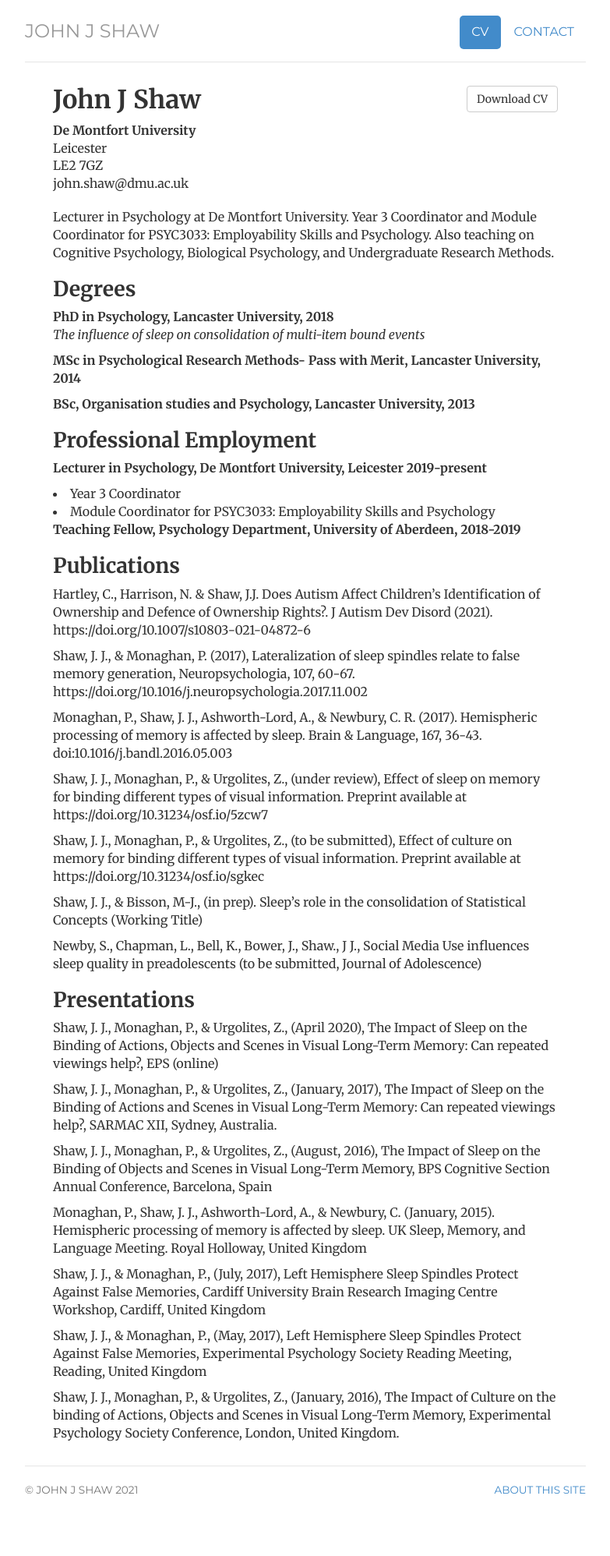
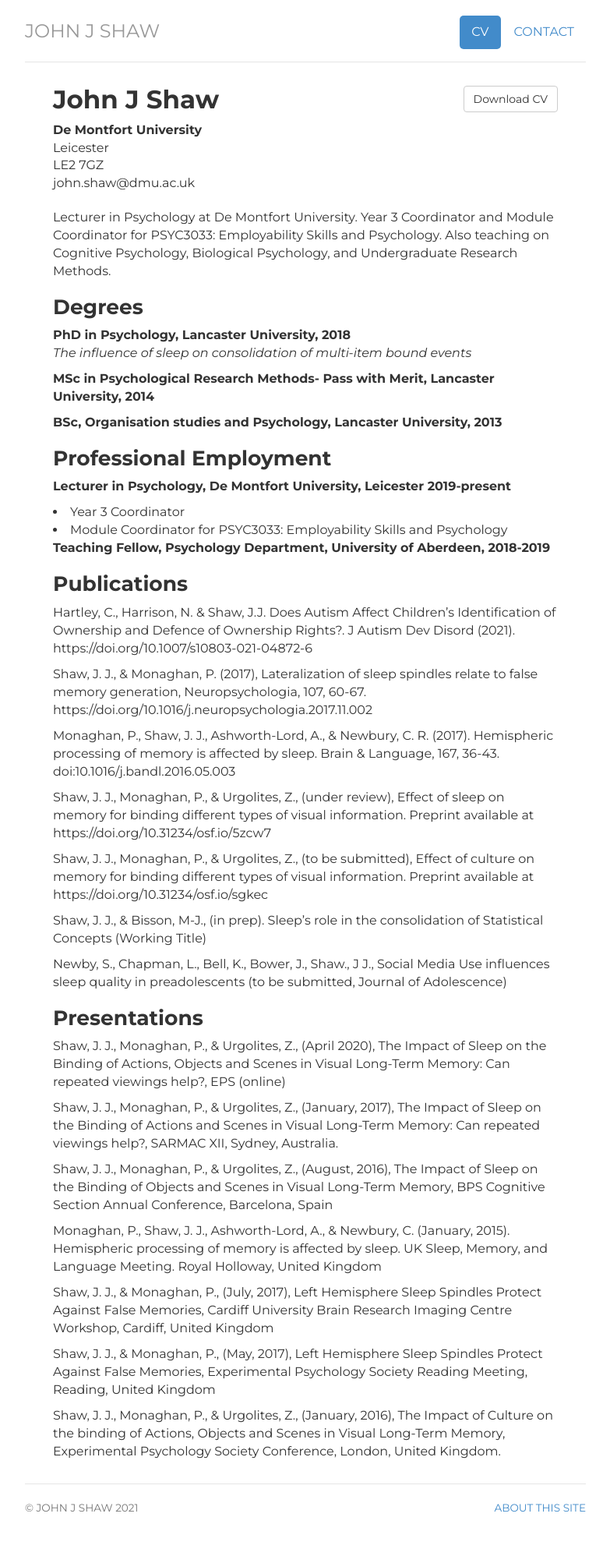
Before and after one commit to JohnJShaw/johnjshaw.github.io, a Jekyll site: the page built from cv/index.html, in a window 1280 px wide. Shown: the whole page at 78% size, without its empty margins (248-1031 px from the left). Built offline with Jekyll 4.4.1, drawn with Linux system fonts in a browser that asks for light colours; before the commit the page ends 1973 px from its top, so only the background shows below that.

Commit message:
Update style.css

```diff
--- a/css/style.css
+++ b/css/style.css
@@ -1,9 +1,9 @@
 @import url(http://fonts.googleapis.com/css?family=Merriweather:300,300italic,400,400italic,700,700italic);
-@import url(http://fonts.googleapis.com/css?family=Montserrat);
+@import url(http://fonts.googleapis.com/css?family=Montserrat:300,300italic,400,400italic,700,700italic);
 
-body { padding-top: 20px; padding-bottom: 40px; font-family: 'Merriweather', Georgia, Times; font-size: 16px; }
+body { padding-top: 20px; padding-bottom: 40px; font-family: 'Montserrat', Helvetica; font-size: 16px; }
 
-h1, h2, h3, h4, h5, h6, .h1, .h2, .h3, .h4, .h5, .h6 { font-family: 'Merriweather', Georgia, Times; font-weight: 700;}
+h1, h2, h3, h4, h5, h6, .h1, .h2, .h3, .h4, .h5, .h6 { font-family: 'Montserrat', Helvetica; font-weight: 700;}
 
 blockquote p { font-size: 16px; line-height: 1.6em; }
 
```
